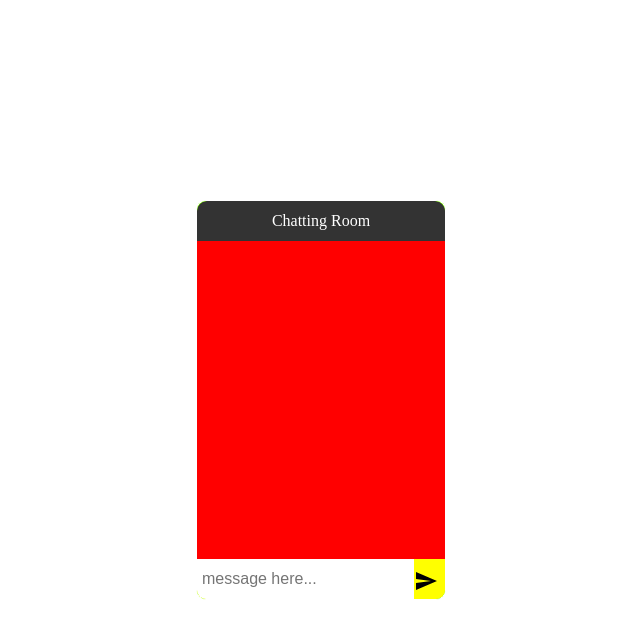
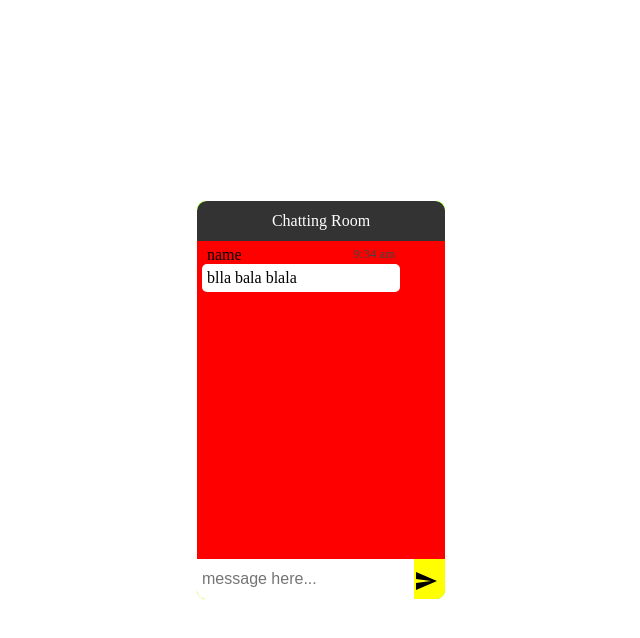
Before and after one commit to ahmedabukar01/message-app, a React (Create React App) app in the folder client/: page / in a window 1280 px wide. Both pictures are taken after typing "Sample", "Sample" into the empty fields and a click on the button "Join Chat". Shown: the top 638 px of the page, without its empty margins (319-959 px from the left). Built offline with nearby package versions, Linux system fonts and the light colour scheme; no server answers.

Commit message:
bug found

```diff
--- a/client/src/components/Home.js
+++ b/client/src/components/Home.js
@@ -10,7 +10,7 @@ const Home = () => {
         e.preventDefault();
 
         if(value !== ''){
-            sendMessage(value)
+            sendMessage(value);
         }
     }
 
--- a/client/src/components/Message.js
+++ b/client/src/components/Message.js
@@ -1,22 +1,16 @@
-import { useState } from 'react';
 
 const Message = () => {
-    const [msg, setMsg] = useState('');
 
   return(
-      <>
-          {msg && (
-            <div className='message'>
+         <div className='message'>
              <div className='title'>
                  <span className='name'>name</span>
                  <span className='date'>9:34 am</span>
              </div>
              <div className='msg-body'>
-                 this is the message body blala blala
+               blla bala blala
              </div>
          </div>
-        )}
-      </>
   );
 };
 
--- a/client/src/hooks/socketio.js
+++ b/client/src/hooks/socketio.js
@@ -2,7 +2,6 @@ import { useState } from 'react';
 import io from 'socket.io-client';
 
 const socket = io.connect('http://localhost:5000');
-
 
 // user info
 export const userInfo = (name,room) =>{
@@ -18,4 +17,5 @@ export const sendMessage = (msg) =>{
 
 // recieve msg
 socket.on('getMsg',data=>{
+
 })
```
